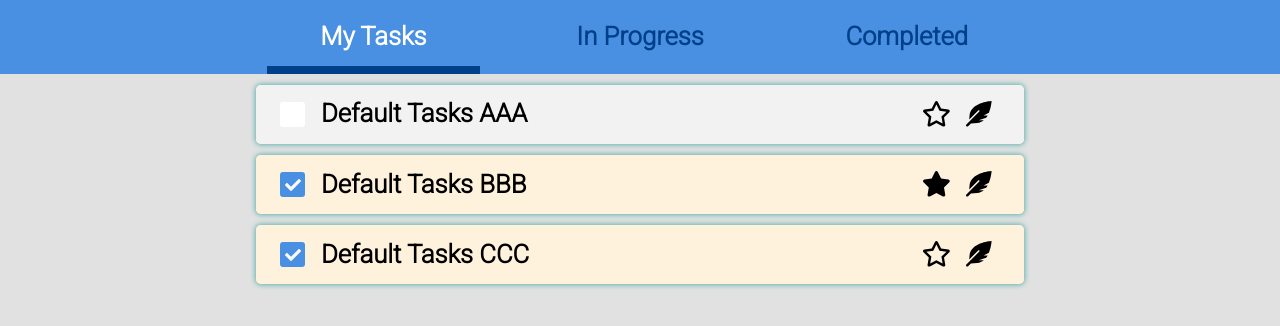
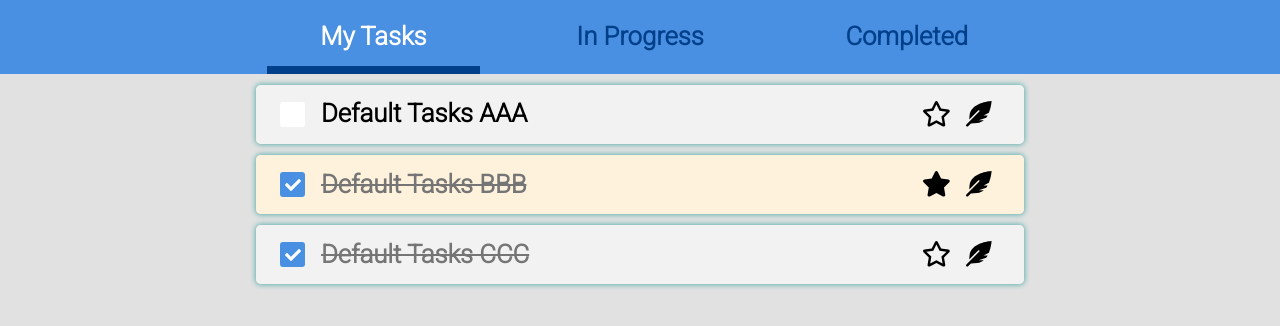
Before and after one commit to timchen0607/Task-Manager, a Vue app: page / in a window 1280 px wide. Shown: the top 326 px of the page. Built offline with nearby package versions, Linux system fonts and the light colour scheme.

Commit message:
Style: 修正 Complete 與 Pinning 效果

```diff
--- a/src/App.vue
+++ b/src/App.vue
@@ -20,12 +20,20 @@ export default defineComponent({
   setup() {
     const tasks = reactive(getTasks());
     const sortTasks = (tasks) => tasks.sort((a, b) => b.pinning - a.pinning);
-    const updateState = (task, state) => (task[state] = !task[state]);
+    const updateState = (task, attr) => {
+      console.log(task[attr]);
+      console.log(!task[attr]);
+      task[attr] = !task[attr];
+    };
 
-    watch(tasks, () => {
-      sortTasks(tasks);
-      setTasks(tasks);
-    });
+    watch(
+      tasks,
+      () => {
+        sortTasks(tasks);
+        setTasks(tasks);
+      },
+      { deep: true }
+    );
     return { tasks, updateState };
   },
 });
--- a/src/assets/scss/_global.scss
+++ b/src/assets/scss/_global.scss
@@ -40,7 +40,10 @@ body {
   background-color: $c_secondary-light;
   border-radius: 5px;
   box-shadow: 0px 0px 5px 1px $c_success;
-  transition: margin 0.5s;
+  transition: margin 0.5s, box-shadow 0.5s;
+  &:hover {
+    box-shadow: 0px 0px 5px 5px $c_success;
+  }
   &-header {
     display: flex;
     align-items: center;
@@ -49,9 +52,6 @@ body {
     border-radius: 5px;
     transition: padding 0.5s, background-color 0.5s, border-radius 0.5s;
     cursor: pointer;
-    &:hover {
-      background-color: $c_warning-light;
-    }
     &-check {
       width: 25px;
       height: 25px;
@@ -67,6 +67,7 @@ body {
     &-title {
       flex: auto;
       padding-left: 1rem;
+      transition: color 0.5s;
     }
     .fa-star,
     .fa-feather-alt {
@@ -120,10 +121,18 @@ body {
 }
 .task.completed {
   .task-header {
-    background-color: $c_warning-light;
     &-check {
       background-color: $c_primary;
     }
+    &-title {
+      color: $c_secondary-dark;
+      text-decoration: line-through;
+    }
+  }
+}
+.task.pinning {
+  .task-header {
+    background-color: $c_warning-light;
   }
 }
 .task.show {
--- a/src/components/TaskItem.vue
+++ b/src/components/TaskItem.vue
@@ -1,15 +1,22 @@
 <template>
   <article
-    :class="['task', { completed: task.completed }, { show: taskStatus }]"
+    :class="[
+      'task',
+      { pinning: task.pinning },
+      { completed: task.completed },
+      { show: taskStatus },
+    ]"
   >
     <header class="task-header title">
-      <span class="task-header-check" @click="updateState(task, 'completed')"
-        ><i class="fas fa-check"></i
-      ></span>
+      <span class="task-header-check" @click="updateState(task, 'completed')">
+        <i class="fas fa-check"></i>
+      </span>
       <h2 class="task-header-title" v-text="task.title"></h2>
-      <span @click="togglePinning()">
-        <i class="fas fa-star" v-show="task.pinning"></i>
-        <i class="far fa-star" v-show="!task.pinning"></i>
+      <span @click="updateState(task, 'pinning')" v-show="task.pinning">
+        <i class="fas fa-star"></i>
+      </span>
+      <span @click="updateState(task, 'pinning')" v-show="!task.pinning">
+        <i class="far fa-star"></i>
       </span>
       <span @click="toggleTask(true)"><i class="fas fa-feather-alt"></i></span>
     </header>
--- a/src/views/MyTasks.vue
+++ b/src/views/MyTasks.vue
@@ -6,6 +6,7 @@
       :task="task"
       :updateState="updateState"
     ></TaskItem>
+    <!-- <h3>4 Tasks Left</h3> -->
   </div>
 </template>
 
```
